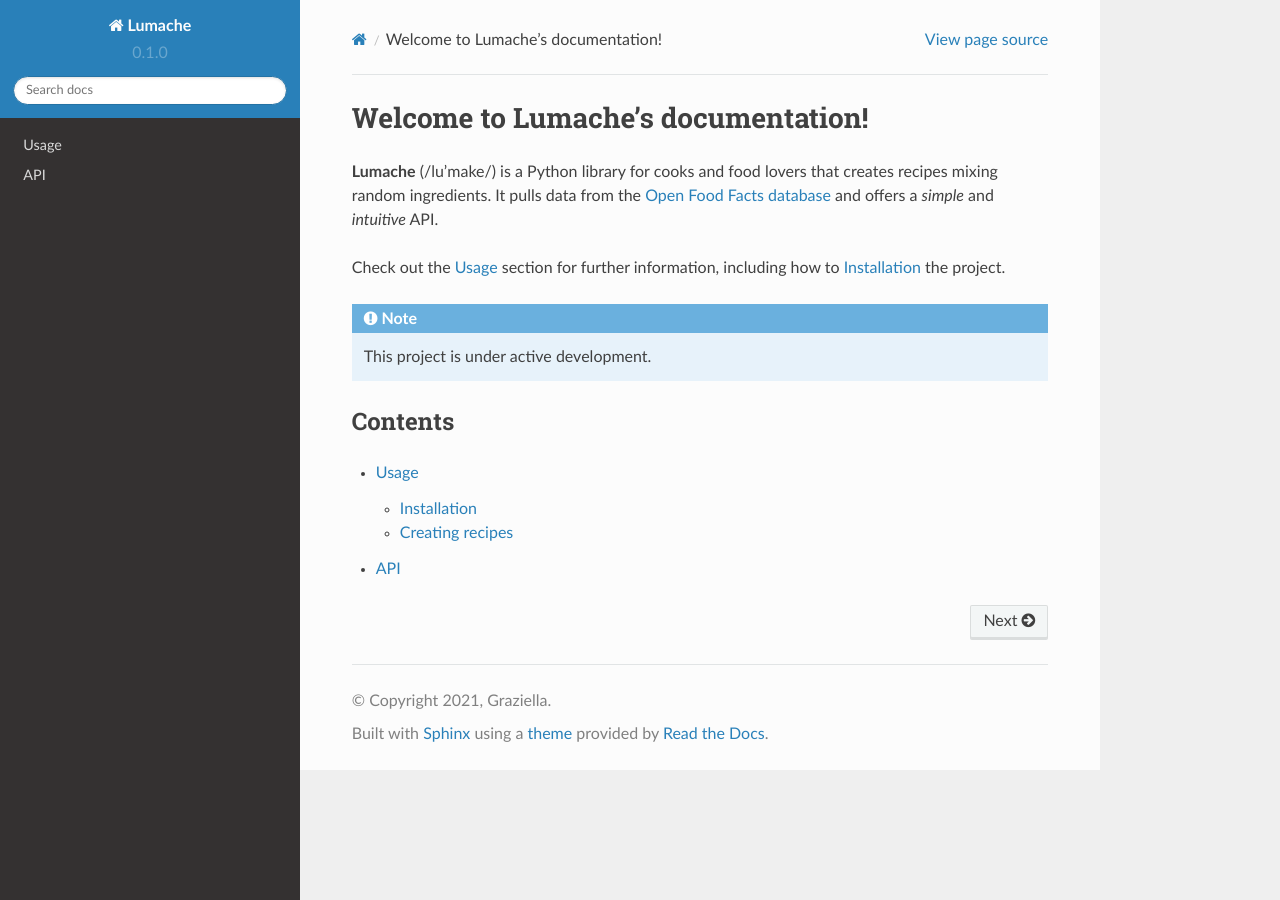
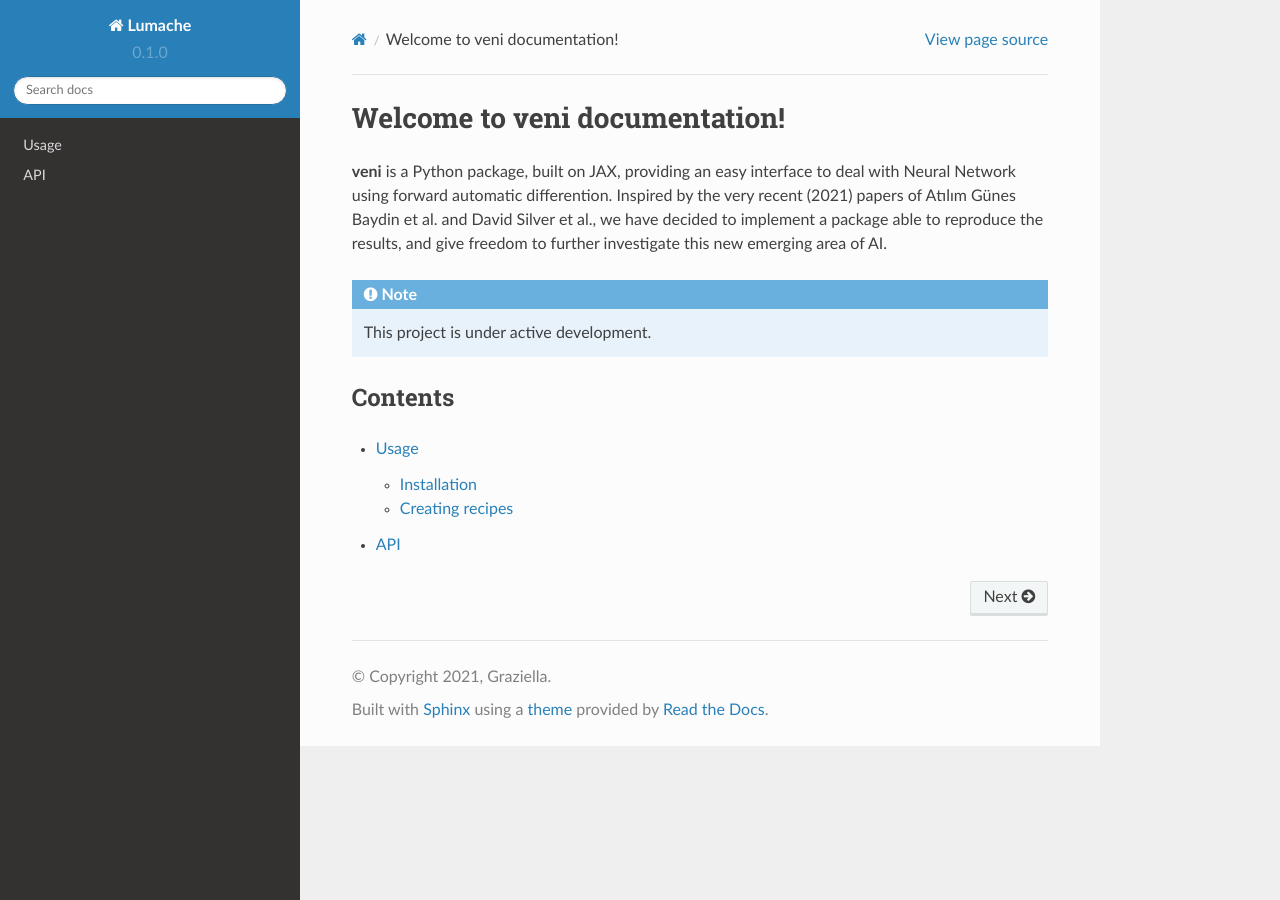
Before and after one commit to DSSC-projects/veni, a Sphinx documentation site: the page built from docs/source/index.rst, in a window 1280 px wide. Built offline with Sphinx 7.4.7 and the Read the Docs theme 2.0.0, drawn with Linux system fonts in a browser that asks for light colours.

Commit message:
Update index.rst

```diff
--- a/docs/source/index.rst
+++ b/docs/source/index.rst
@@ -1,13 +1,8 @@
-Welcome to Lumache's documentation!
+Welcome to veni documentation!
 ===================================
 
-**Lumache** (/lu'make/) is a Python library for cooks and food lovers
-that creates recipes mixing random ingredients.
-It pulls data from the `Open Food Facts database <https://world.openfoodfacts.org/>`_
-and offers a *simple* and *intuitive* API.
+**veni** is a Python package, built on JAX, providing an easy interface to deal with Neural Network using forward automatic differention. Inspired by the very recent (2021) papers of Atılım Günes Baydin et al. and David Silver et al., we have decided to implement a package able to reproduce the results, and give freedom to further investigate this new emerging area of AI.
 
-Check out the :doc:`usage` section for further information, including
-how to :ref:`installation` the project.
 
 .. note::
 
```
